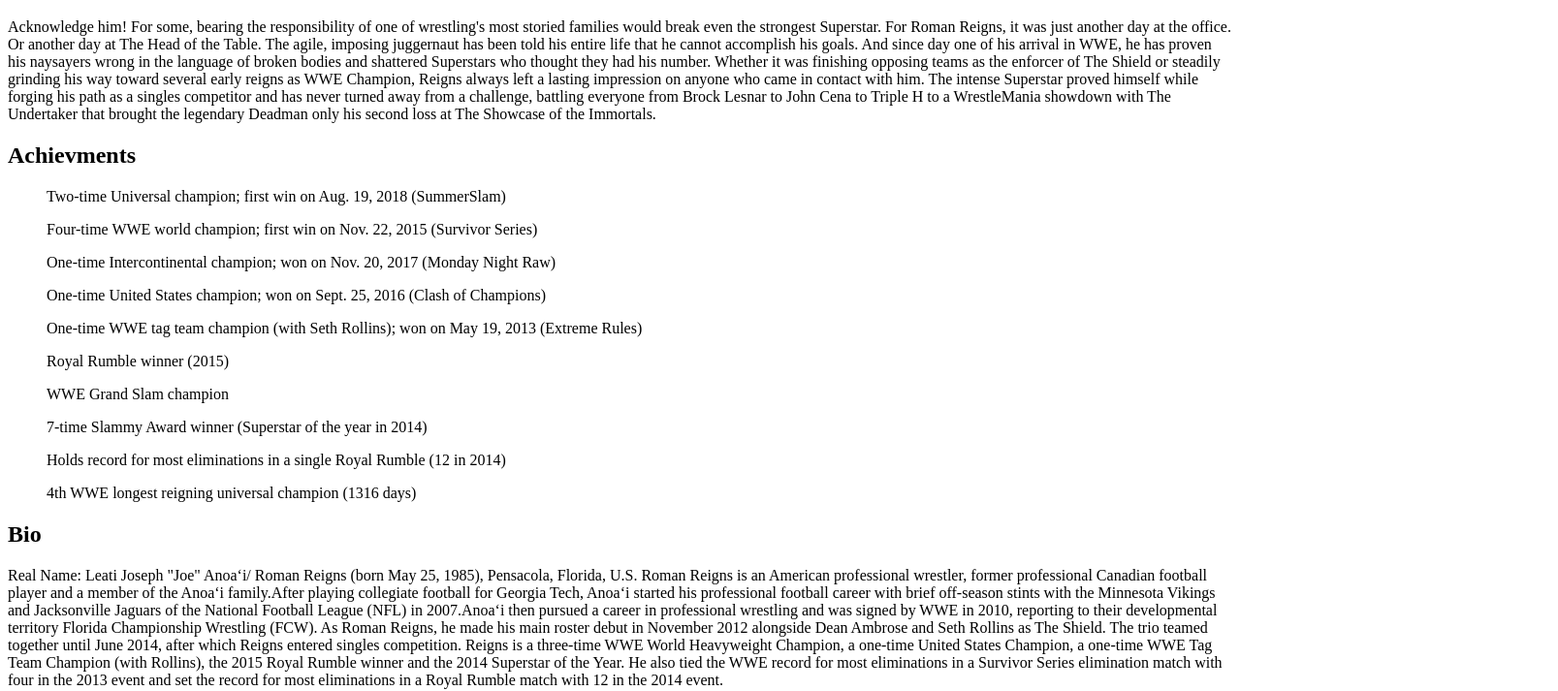
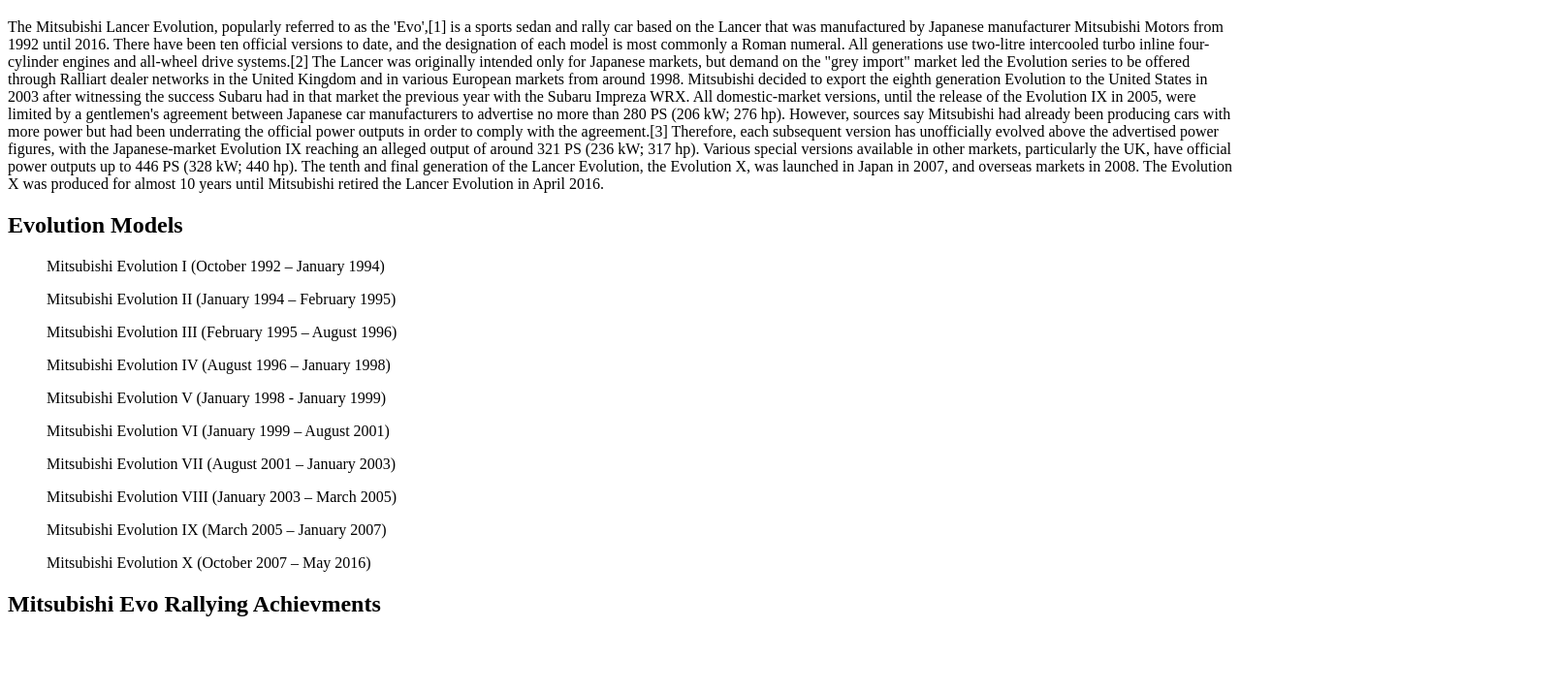
Before and after one commit to kash551/Mitsubishi-Evo-History, a plain HTML site: page about.html in a window 1280 px wide. Shown: the part 61-774 px from the top of the page at 97% size, 1607 px wide, since content can reach past the window. Drawn offline with Linux system fonts and the light colour scheme.

Commit message:
changed the website focus

```diff
--- a/about.html
+++ b/about.html
@@ -3,71 +3,61 @@
 <head>
     <meta charset="UTF-8">
     <meta name="viewport" content="width=device-width, initial-scale=1.0">
-    <title>Document</title>
+    <title>Mitsubishi Evo History</title>
 </head>
 <body>
     <h1>About</h1>
 
     <p>
-        Acknowledge him!
+        The Mitsubishi Lancer Evolution, popularly referred to as the 'Evo',[1] is a sports sedan and rally car based on the Lancer that was manufactured by Japanese manufacturer Mitsubishi Motors from 1992 until 2016. There have been ten official versions to date, and the designation of each model is most commonly a Roman numeral. All generations use two-litre intercooled turbo inline four-cylinder engines and all-wheel drive systems.[2]
 
-        For some, bearing the responsibility of one of wrestling's most storied families would break even the strongest Superstar. For Roman Reigns, it was just another day at the office. Or another day at The Head of the Table.
+        The Lancer was originally intended only for Japanese markets, but demand on the "grey import" market led the Evolution series to be offered through Ralliart dealer networks in the United Kingdom and in various European markets from around 1998. Mitsubishi decided to export the eighth generation Evolution to the United States in 2003 after witnessing the success Subaru had in that market the previous year with the Subaru Impreza WRX.
 
-        The agile, imposing juggernaut has been told his entire life that he cannot accomplish his goals. And since day one of his arrival in WWE, he has proven his naysayers wrong in the language of broken bodies and shattered Superstars who thought they had his number.
+        All domestic-market versions, until the release of the Evolution IX in 2005, were limited by a gentlemen's agreement between Japanese car manufacturers to advertise no more than 280 PS (206 kW; 276 hp). However, sources say Mitsubishi had already been producing cars with more power but had been underrating the official power outputs in order to comply with the agreement.[3] Therefore, each subsequent version has unofficially evolved above the advertised power figures, with the Japanese-market Evolution IX reaching an alleged output of around 321 PS (236 kW; 317 hp). Various special versions available in other markets, particularly the UK, have official power outputs up to 446 PS (328 kW; 440 hp).
 
-        Whether it was finishing opposing teams as the enforcer of The Shield or steadily grinding his way toward several early reigns as WWE Champion, Reigns always left a lasting impression on anyone who came in contact with him. The intense Superstar proved himself while forging his path as a singles competitor and has never turned away from a challenge, battling everyone from Brock Lesnar to John Cena to Triple H to a WrestleMania showdown with The Undertaker that brought the legendary Deadman only his second loss at The Showcase of the Immortals.
+        The tenth and final generation of the Lancer Evolution, the Evolution X, was launched in Japan in 2007, and overseas markets in 2008. The Evolution X was produced for almost 10 years until Mitsubishi retired the Lancer Evolution in April 2016.
     </p>
 
-    <h2>Achievments</h2>
+    <h2>Evolution Models</h2>
 
     <p>
         <ol>
-            Two-time Universal champion; first win on Aug. 19, 2018 (SummerSlam)
+            Mitsubishi Evolution I (October 1992 – January 1994)
         </ol>
         <ol>
-            Four-time WWE world champion; first win on Nov. 22, 2015 (Survivor Series)
+            Mitsubishi Evolution II (January 1994 – February 1995)
         </ol>
         <ol>
-            One-time Intercontinental champion; won on Nov. 20, 2017 (Monday Night Raw)
+            Mitsubishi Evolution III (February 1995 – August 1996)
         </ol>
         <ol>
-            One-time United States champion; won on Sept. 25, 2016 (Clash of Champions)
+            Mitsubishi Evolution IV (August 1996 – January 1998)
         </ol>
         <ol>
-            One-time WWE tag team champion (with Seth Rollins); won on May 19, 2013 (Extreme Rules)
+            Mitsubishi Evolution V (January 1998 - January 1999)
         </ol>
         <ol>
-            Royal Rumble winner (2015)
+            Mitsubishi Evolution VI (January 1999 – August 2001)
         </ol>
         <ol>
-            WWE Grand Slam champion
+            Mitsubishi Evolution VII (August 2001 – January 2003)
         </ol>
         <ol>
-            7-time Slammy Award winner (Superstar of the year in 2014)
+            Mitsubishi Evolution VIII (January 2003 – March 2005)
         </ol>
         <ol>
-            Holds record for most eliminations in a single Royal Rumble (12 in 2014)
+            Mitsubishi Evolution IX (March 2005 – January 2007)
         </ol>
         <ol>
-            4th WWE longest reigning universal champion (1316 days)
+            Mitsubishi Evolution X (October 2007 – May 2016)
         </ol>
+
     </p>
 
-    <h2>Bio</h2>
+    <h2>Mitsubishi Evo Rallying Achievments</h2>
 
-    <p>
-        Real Name: Leati Joseph "Joe" Anoaʻi/
-Roman Reigns (born May 25, 1985), Pensacola, Florida, U.S.
-Roman Reigns is an American professional wrestler, former professional Canadian football player and a member of the Anoaʻi family.After playing collegiate football for Georgia Tech, Anoaʻi started his professional football career with brief off-season stints with the Minnesota Vikings and Jacksonville Jaguars of the National Football League (NFL) in 2007.Anoaʻi then pursued a career in professional wrestling and was signed by WWE in 2010, reporting to their developmental territory Florida Championship Wrestling (FCW). As Roman Reigns, he made his main roster debut in November 2012 alongside Dean Ambrose and Seth Rollins as The Shield. The trio teamed together until June 2014, after which Reigns entered singles competition. Reigns is a three-time WWE World Heavyweight Champion, a one-time United States Champion, a one-time WWE Tag Team Champion (with Rollins), the 2015 Royal Rumble winner and the 2014 Superstar of the Year. He also tied the WWE record for most eliminations in a Survivor Series elimination match with four in the 2013 event and set the record for most eliminations in a Royal Rumble match with 12 in the 2014 event.
- <ol>
-    Height: 6 ft 3 in (1.91 m)
- </ol>
- <ol>
-    Weight: 265 lb (120 kg)
- </ol>
-    </p>
 
-    <img src="/img/image6.avif" class="img-fluid" alt="Roman holding both championships"
+
 
 
 </body>
```
Also changed, not shown: index.html (+3 -3 lines), img/1352540(1).jpg (added), img/image1.jpg (deleted), img/image2.jpg (deleted), img/image3.jpg (deleted), img/image4.jpg (deleted), img/image5.jpg (deleted), img/image6.avif (deleted).
